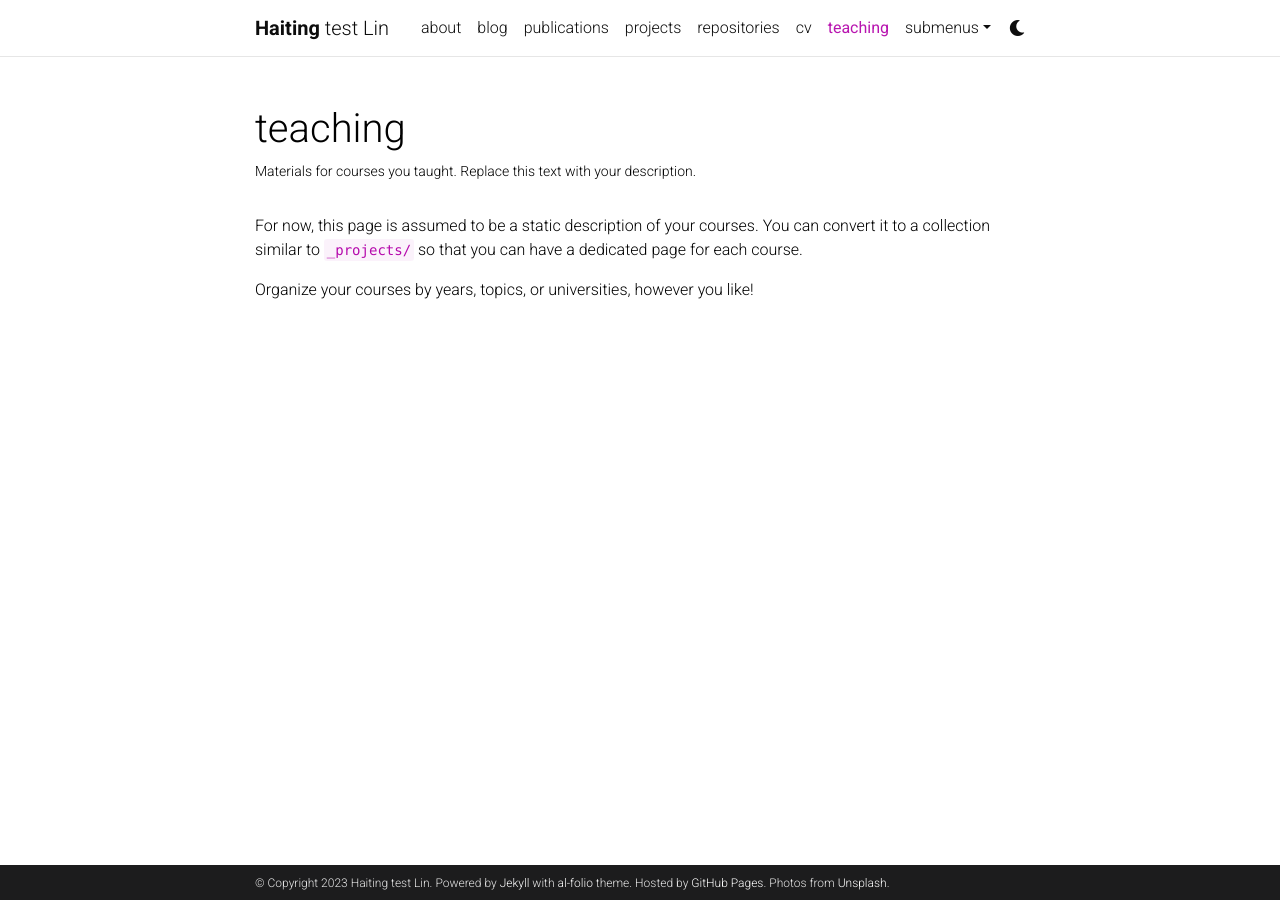
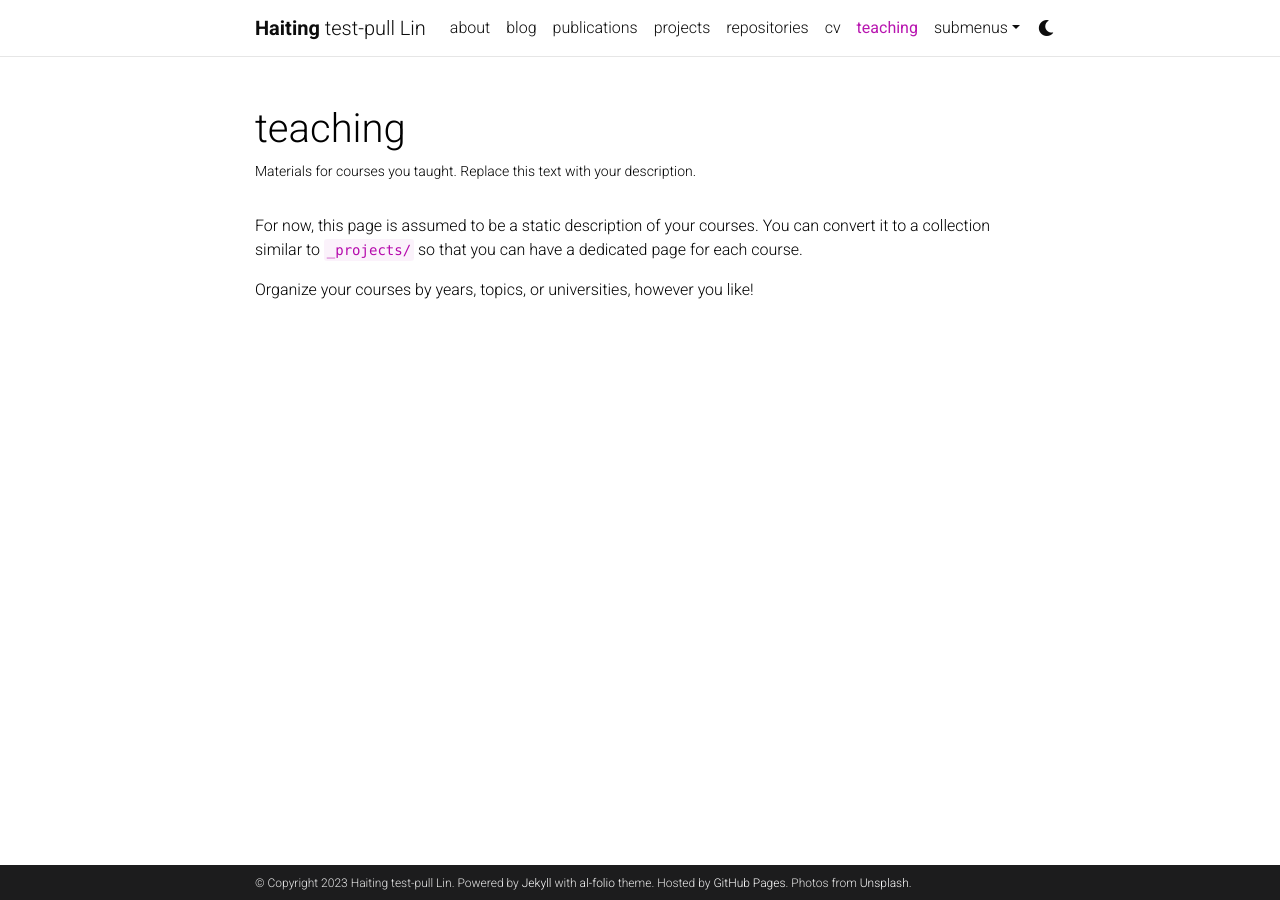
Before and after one commit to lin-ht/lin-ht.github.io, a Jekyll site: the page built from _pages/teaching.md, in a window 1280 px wide. Built offline with Jekyll 4.4.1, drawn with Linux system fonts in a browser that asks for light colours; comment, search, counter and statistics services are not loaded; a style sheet for code colours, icons or effects is not loaded.

Commit message:
merge to activate

```diff
--- a/_config.yml
+++ b/_config.yml
@@ -4,7 +4,7 @@
 
 title: blank # the website title (if blank, full name will be used instead)
 first_name: Haiting
-middle_name: test
+middle_name: test-pull
 last_name: Lin
 email: linht122@gmail.com
 description: > # the ">" symbol means to ignore newlines until "footer_text:"
```
